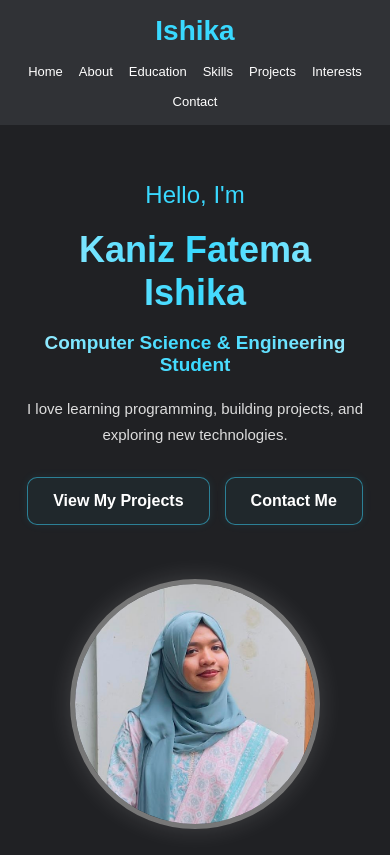
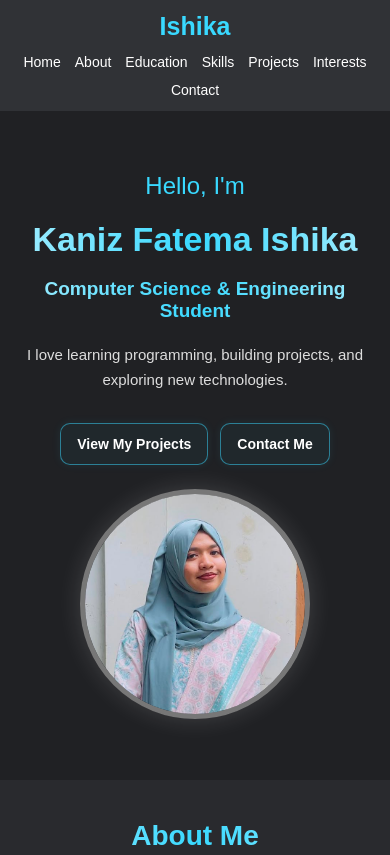
Before and after one commit to ishika405/ishika-s-portfolio, a plain HTML site: page index.html in a window 390 px wide. Shown: the top 855 px of the page. Drawn offline with Linux system fonts and the light colour scheme.

Commit message:
Add files via upload

```diff
--- a/style.css
+++ b/style.css
@@ -645,3 +645,99 @@ footer {
     box-shadow: 0 0 20px rgba(57, 217, 255, 0.3);
     transform: translateY(-4px);
 }
+/* ===== MOBILE RESPONSIVE IMPROVEMENT ===== */
+
+@media (max-width: 600px) {
+
+    /* Navbar */
+    nav {
+        padding: 12px 10px;
+        gap: 12px;
+    }
+
+    .logo {
+        font-size: 25px;
+    }
+
+    nav ul {
+        gap: 10px 14px;
+        justify-content: center;
+    }
+
+    nav ul li a {
+        font-size: 14px;
+    }
+
+    /* Section spacing */
+    section {
+        padding: 40px 5%;
+        scroll-margin-top: 190px;
+    }
+
+    section h2 {
+        font-size: 28px;
+        margin-bottom: 25px;
+    }
+
+    /* Hero */
+    .hero {
+        min-height: auto;
+        padding: 55px 6%;
+        gap: 30px;
+    }
+
+    .hero h1 {
+        font-size: 34px;
+    }
+
+    .hero h2 {
+        font-size: 19px;
+    }
+
+    .description {
+        font-size: 15px;
+    }
+
+    /* Hero Buttons */
+    .buttons {
+        justify-content: center;
+        gap: 12px;
+    }
+
+    .btn {
+        padding: 12px 16px;
+        font-size: 14px;
+    }
+
+    /* Profile Image */
+    .hero-image img {
+        width: 230px;
+    }
+
+    /* Cards */
+    .education-container,
+    .projects-container {
+        grid-template-columns: 1fr;
+        gap: 18px;
+    }
+
+    /* Interests */
+    .interests-container {
+        gap: 14px;
+    }
+
+    .interest-card {
+        font-size: 14px;
+        padding: 12px 17px;
+    }
+
+    /* Contact */
+    .contact-links {
+        gap: 12px;
+    }
+
+    .contact-btn {
+        padding: 12px 16px;
+        font-size: 14px;
+    }
+}
```
